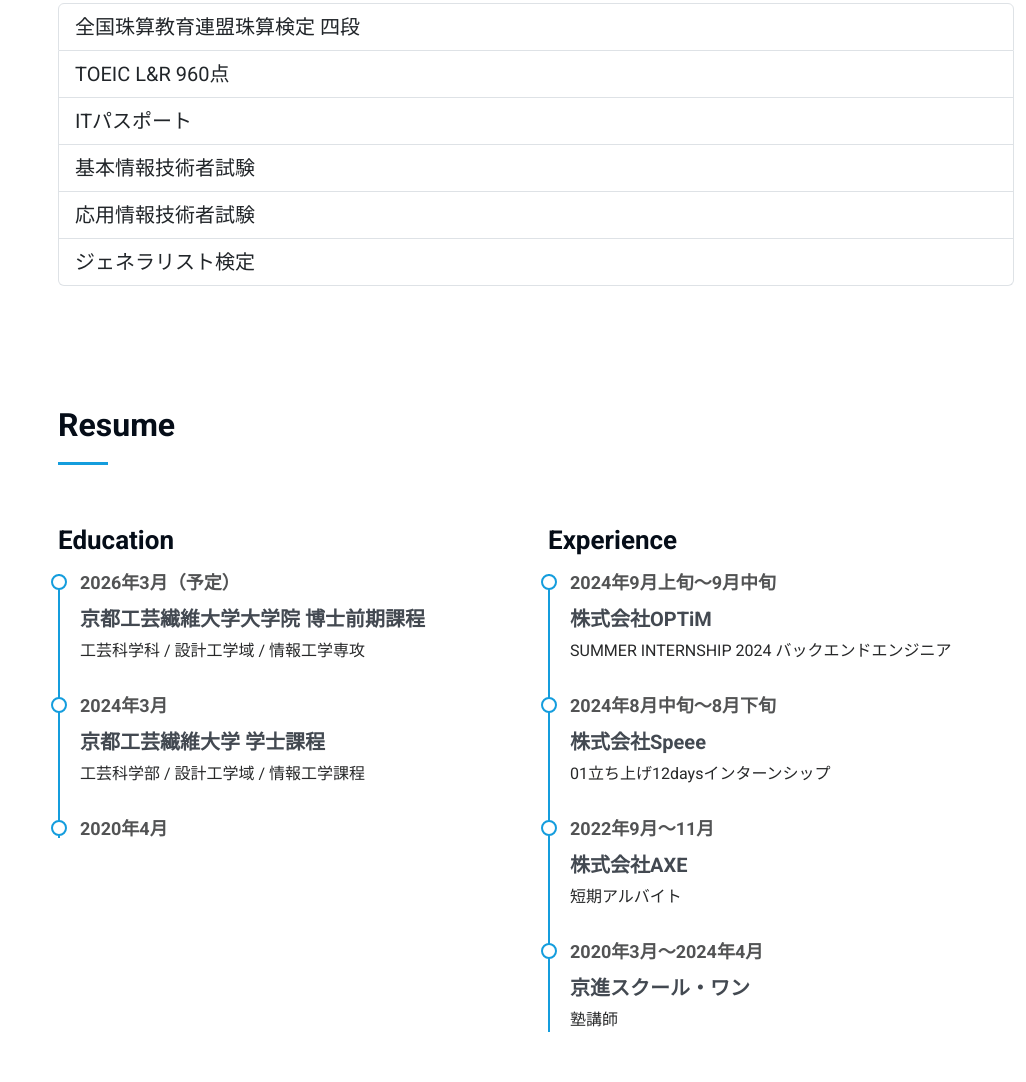
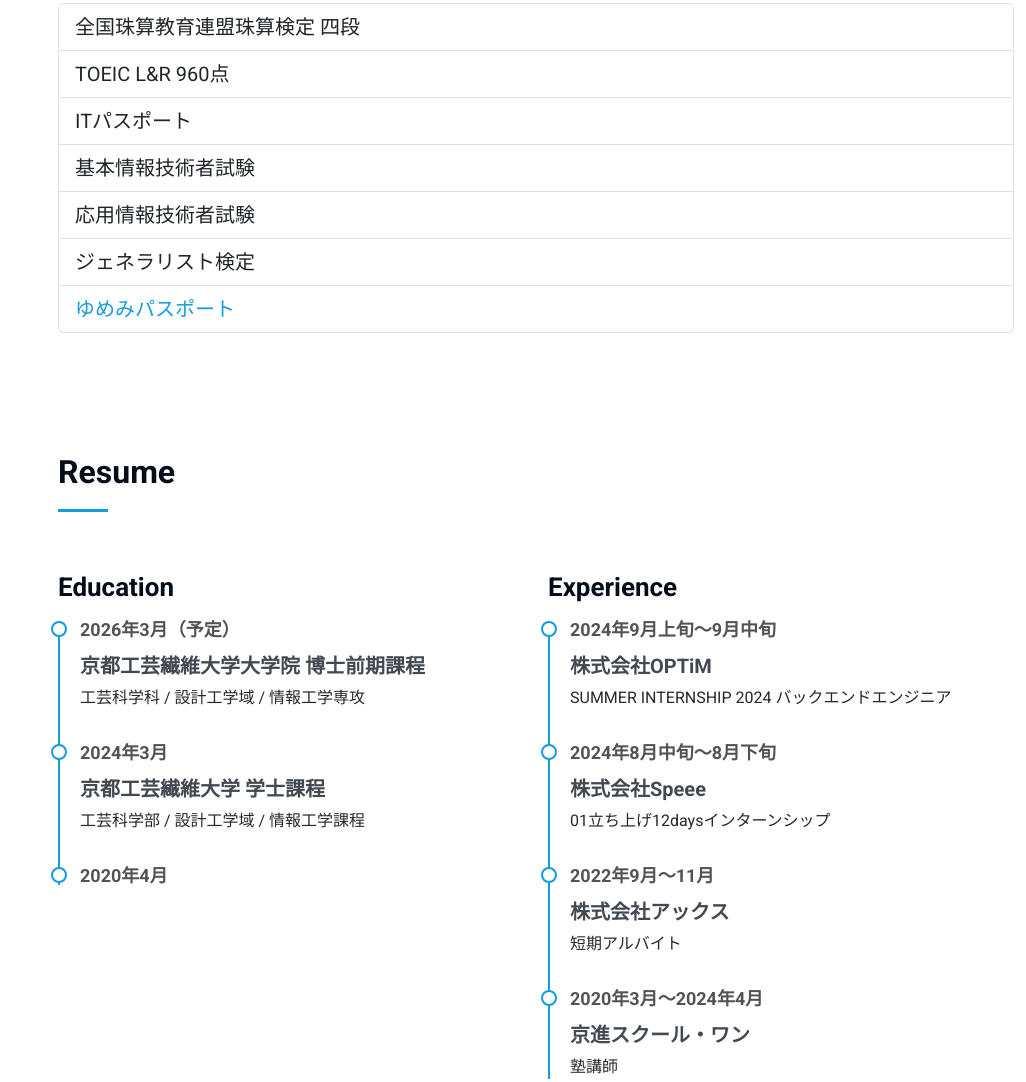
Before and after one commit to kimurash/portfolio, a website: page index.html in a window 1280 px wide. Shown: the part 4899-5981 px from the top of the page, without its empty margins (254-1280 px from the left). Drawn offline with nearby package versions, Linux system fonts and the light colour scheme.

Commit message:
Add yumemi  passport

```diff
--- a/index.html
+++ b/index.html
@@ -1237,6 +1237,12 @@
           <li class="list-group-item">基本情報技術者試験</li>
           <li class="list-group-item">応用情報技術者試験</li>
           <li class="list-group-item">ジェネラリスト検定</li>
+          <li class="list-group-item">
+            <a href="https://hrmos.co/pages/yumemi/jobs/101000000010">
+              ゆめみパスポート
+            </a>
+          </li>
+        </ul>
       </div>
 
     </section>
@@ -1290,7 +1296,7 @@
 
             <div class="resume-item">
               <h5>2022年9月〜11月</h5>
-              <h4 class="fs-5 opacity-75">株式会社AXE</h4>
+              <h4 class="fs-5 opacity-75">株式会社アックス</h4>
               <p>短期アルバイト</p>
             </div>
 
```
